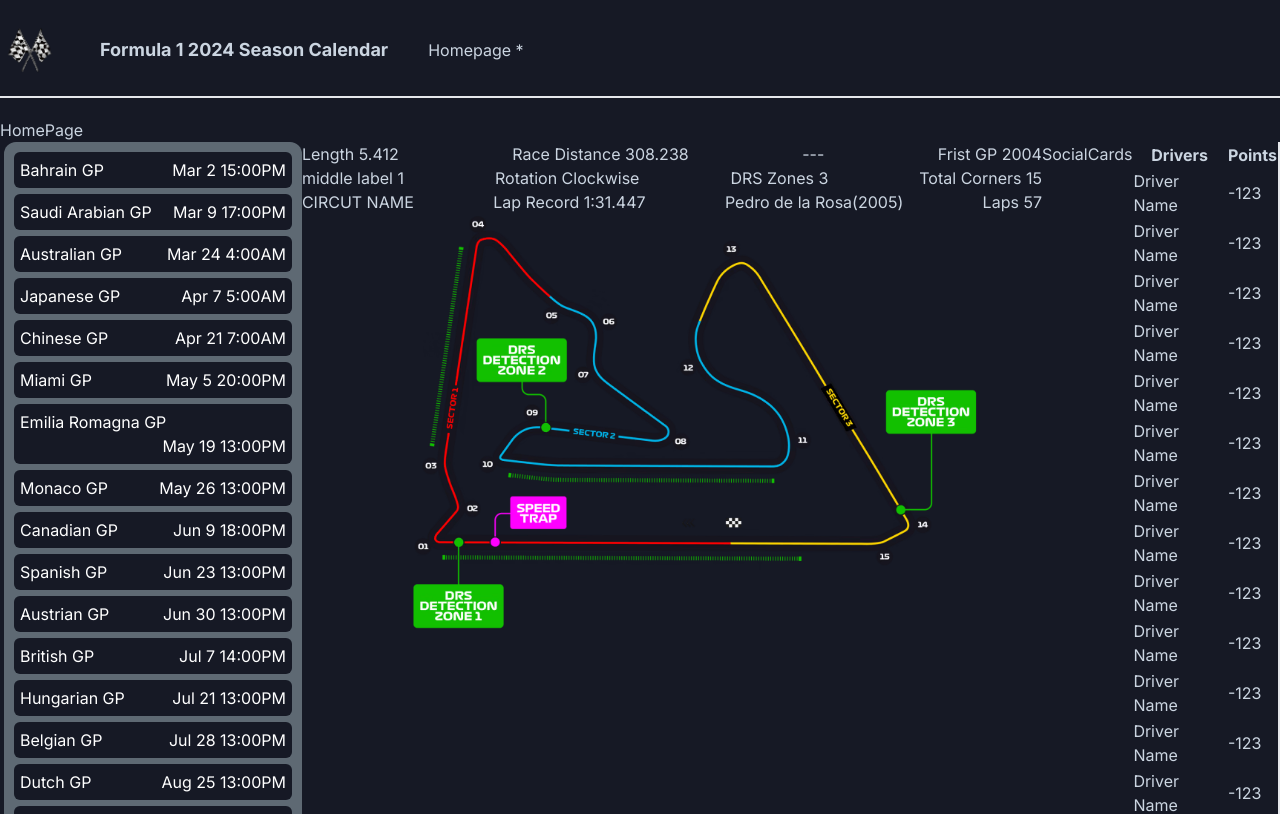
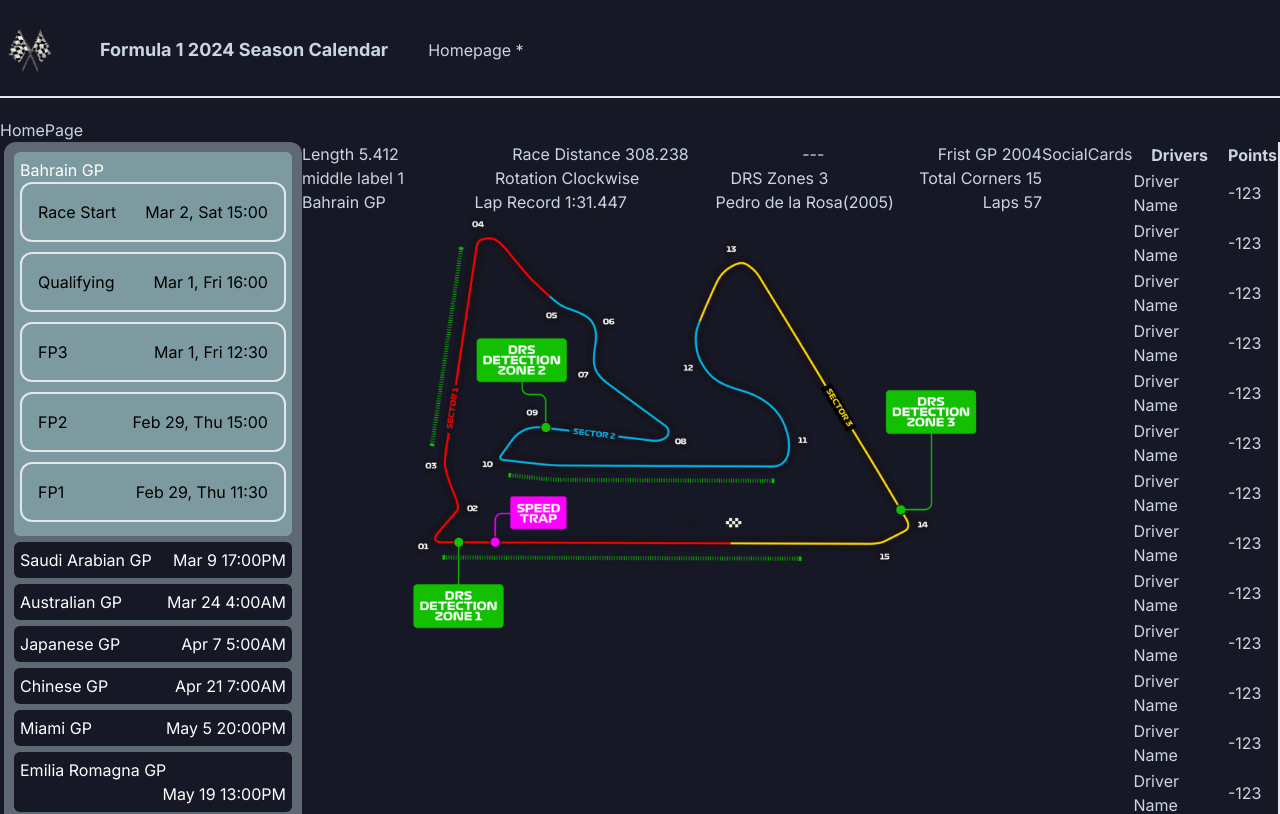
Before and after one commit to Eray-Adiyaman/f1calendar2025_nextjs, a Next.js app: page / in a window 1280 px wide. Shown: the top 814 px of the page. Built offline with nearby package versions, Linux system fonts and the light colour scheme; data requests are answered from the project's data file.

Commit message:
circuit toggle

```diff
--- a/app/components/AccordionModule/Accordion.jsx
+++ b/app/components/AccordionModule/Accordion.jsx
@@ -4,8 +4,9 @@
 import CircutInfo from "../CircutInfoModule/CircutInfo";
 
 export default function Accordion({ raceData }) {
-  const [Index, setIndex] = useState(1);
- // console.log(raceData[Index-1].circutInfo, raceData[Index-1])
+  const [Index, setIndex] = useState("1");//SET THIS TO NEXT GP ID AS STRING LATER, TO ENSURE IT ALWAYS OPENS THE UPCOMING GP ACCORDION FIRST
+
+  const [circutIndex,setCircut] = useState(0);
 
   return (
     <div className="flex">
@@ -16,12 +17,13 @@
             race={race}
             index={Index}
             setIndex={setIndex}
+            setCircut={setCircut}
           />
         ))}
         {raceData.length === 0 && <p>There are no Race Data Available</p>}
       </div>
       <div>
-        <CircutInfo Index={Index} circutData={raceData[Index-1].circutInfo}/>
+        <CircutInfo circutData={raceData[circutIndex].circutInfo} circutName={raceData[circutIndex].gpName}/>
       </div>
     </div>
   );
--- a/app/components/AccordionModule/AccordionItem.jsx
+++ b/app/components/AccordionModule/AccordionItem.jsx
@@ -1,7 +1,7 @@
 "use client";
 import { format } from "date-fns";
 
-export default function AccordionItem({ race, index, setIndex }) {
+export default function AccordionItem({ race, index, setIndex, setCircut }) {
   const sprintTrue = race.sprintWeekend ? "visible" : "hidden";
   const sprintFalse = race.sprintWeekend ? "hidden" : "visible";
 
@@ -41,8 +41,8 @@
   };
 
   const handleSetIndex = (Id) => {
-    if(Id === index){setIndex(1)}
-    index !== Id && setIndex(Id);
+    if(Id === index){setIndex(1),setCircut(Id)}
+    index !== Id && setIndex(Id),setCircut(Id-1);
   };
 
   return (
--- a/app/components/CircutInfoModule/CircutInfo.jsx
+++ b/app/components/CircutInfoModule/CircutInfo.jsx
@@ -1,7 +1,7 @@
 import Image from "next/image";
 import { Bahrain , Second, Thidr} from ".";
 
-export default function CircutInfo({circutData, Index}) {
+export default function CircutInfo({circutData,circutName}) {
 
   const imgArr = [Bahrain];
 
@@ -24,7 +24,7 @@
             <label>{`Total Corners `+ circutData[8].totalCorner}</label>
           </div>
           <div className="labels">
-            <label>CIRCUT NAME</label>
+            <label>{circutName}</label>
             <label>{`Lap Record `+circutData[6].LapRecord[0].time}</label>
             <label>{circutData[6].LapRecord[1].recordHolder}</label>
             <label>{`Laps `+circutData[4].numberoflaps}</label>
```
